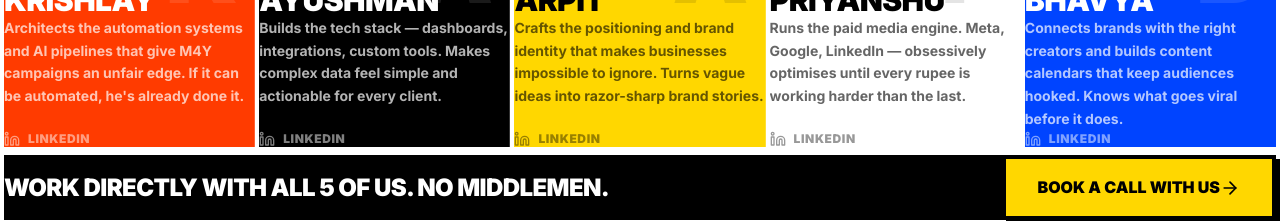
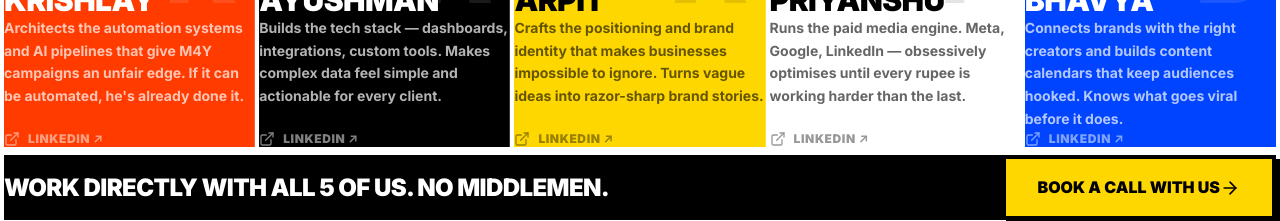
Before and after one commit to Krishlayy/m4y, a Next.js app: page / in a window 1280 px wide. Shown: the part 1180-1401 px from the top of the page. Built offline with nearby package versions, Linux system fonts and the light colour scheme.

Commit message:
fix: replace Linkedin icon with ExternalLink (lucide-react version compat)

```diff
--- a/src/components/home/FoundersSection.tsx
+++ b/src/components/home/FoundersSection.tsx
@@ -2,7 +2,7 @@
 
 import { motion } from "framer-motion";
 import Link from "next/link";
-import { ArrowRight, Linkedin } from "lucide-react";
+import { ArrowRight, ExternalLink } from "lucide-react";
 
 const founders = [
   {
@@ -112,8 +112,8 @@
                 rel="noopener noreferrer"
                 className={`mt-8 flex items-center gap-2 font-black text-xs uppercase tracking-wider ${f.textColor === 'text-white' ? 'opacity-50 hover:opacity-100' : 'opacity-40 hover:opacity-100'} transition-opacity group/link w-fit relative z-10`}
               >
-                <Linkedin className="w-4 h-4" />
-                LinkedIn
+                <ExternalLink className="w-4 h-4" />
+                LinkedIn ↗
               </a>
             </motion.div>
           ))}
```
